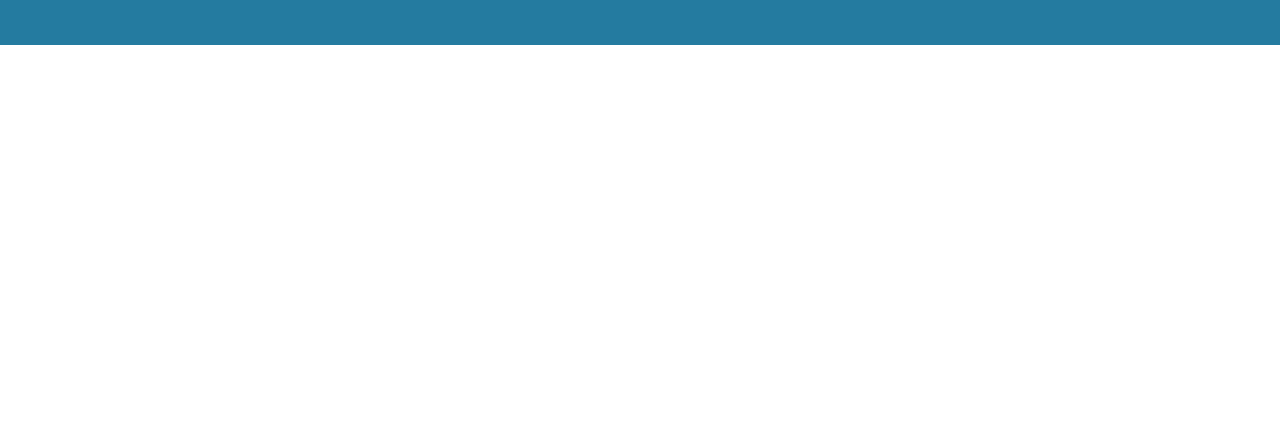
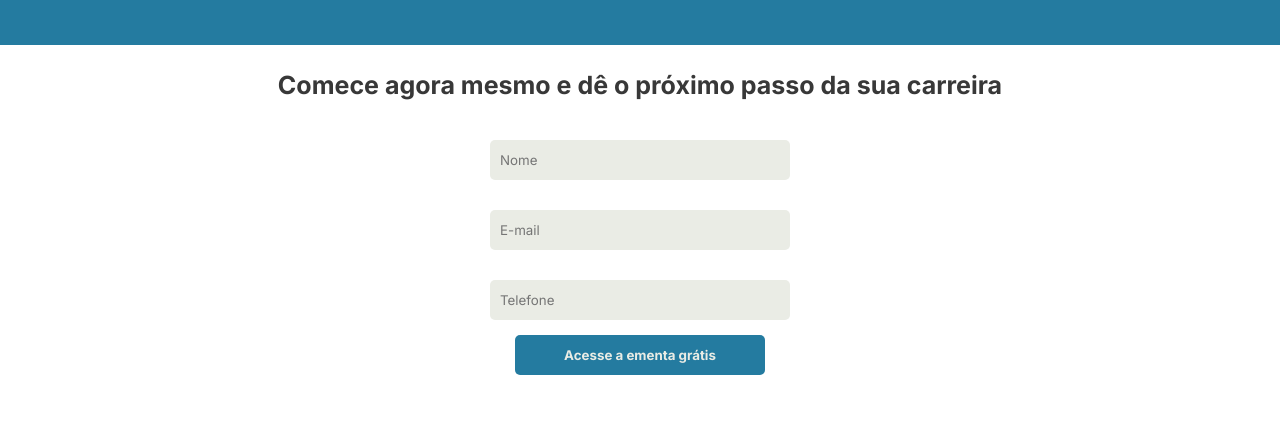
Before and after one commit to Vinnizius1/landingpage_escolaDNC, a plain HTML site: page index.html in a window 1280 px wide. Shown: the part 1221-1643 px from the top of the page. Before the commit the page ends 1266 px from the top, so only its background shows below. Drawn offline with Linux system fonts and the light colour scheme.

Commit message:
Add: início do formulário

```diff
--- a/index.html
+++ b/index.html
@@ -123,6 +123,20 @@
       </div>
     </div>
 
+    <!-- FORMULÁRIO -->
+    <div id="formulario">
+      <h1 id="titulo-formulario">
+        Comece agora mesmo e dê o próximo passo da sua carreira
+      </h1>
+      <form>
+        <input type="text" placeholder="Nome" /><br /><input
+          type="email"
+          placeholder="E-mail"
+        /><br /><input type="number" placeholder="Telefone" /><br />
+        <button>Acesse a ementa grátis</button>
+      </form>
+    </div>
+
     <script src="index.js"></script>
   </body>
 </html>
--- a/style.css
+++ b/style.css
@@ -92,3 +92,44 @@
 #bruna {
   display: none;
 }
+
+#formulario {
+  text-align: center;
+}
+
+#titulo-formulario {
+  font-size: 25px;
+  margin: 25px;
+  color: #383838;
+}
+
+input {
+  width: 300px;
+  height: 40px;
+  background-color: #eaece5;
+  margin: 15px;
+  border: none;
+  border-radius: 5px;
+  padding-left: 10px;
+}
+
+button {
+  background-color: #247ba0;
+  width: 250px;
+  height: 40px;
+  color: #eaece5;
+  border: none;
+  border-radius: 5px;
+  cursor: pointer;
+  margin-bottom: 50px;
+  font-weight: bolder;
+}
+
+button:hover {
+  background-color: #318fb8;
+  color: #ffffff;
+
+  transform: translateY(-7px);
+  transition-duration: 0.3s;
+  box-shadow: 0px 15px 20px #05103055;
+}
```
